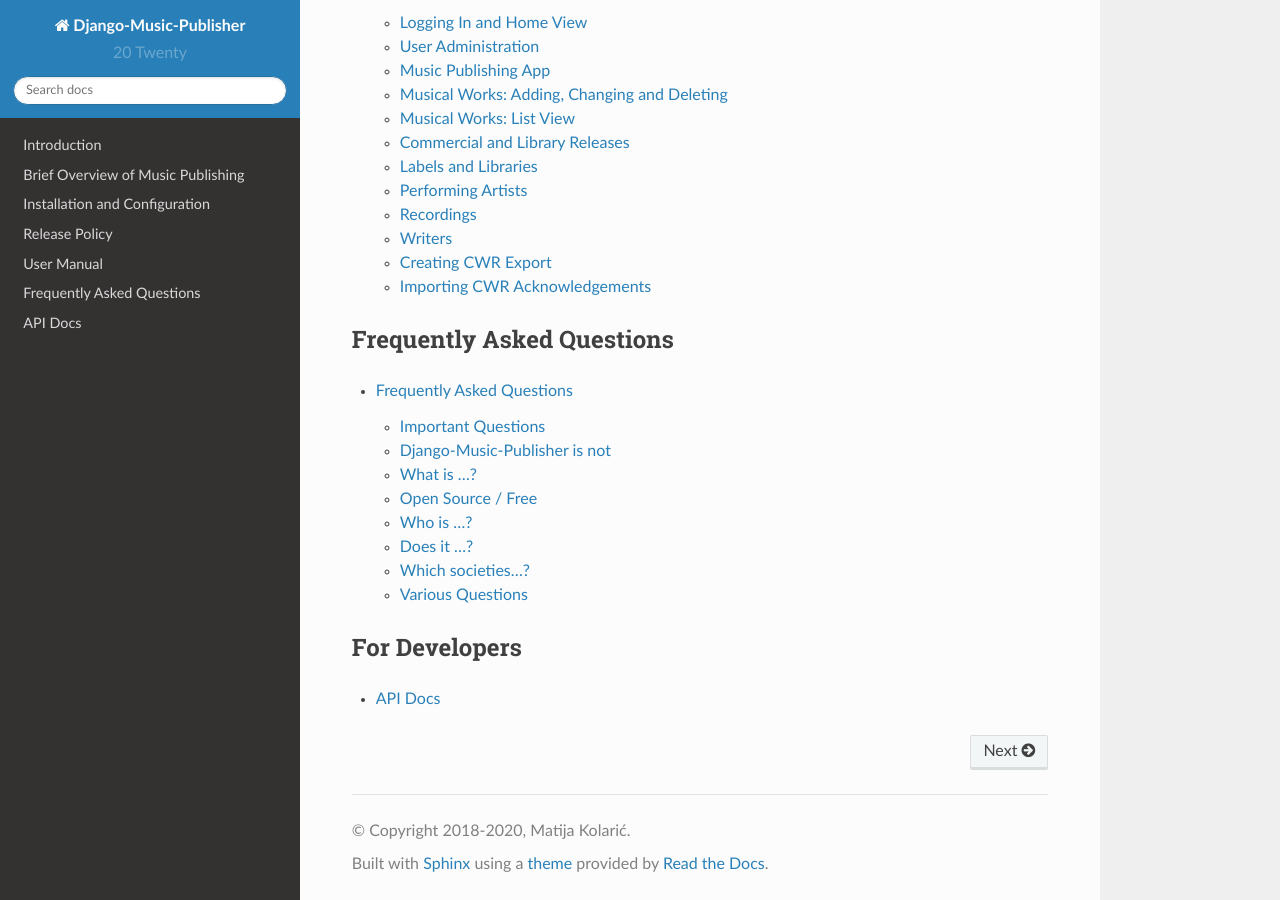
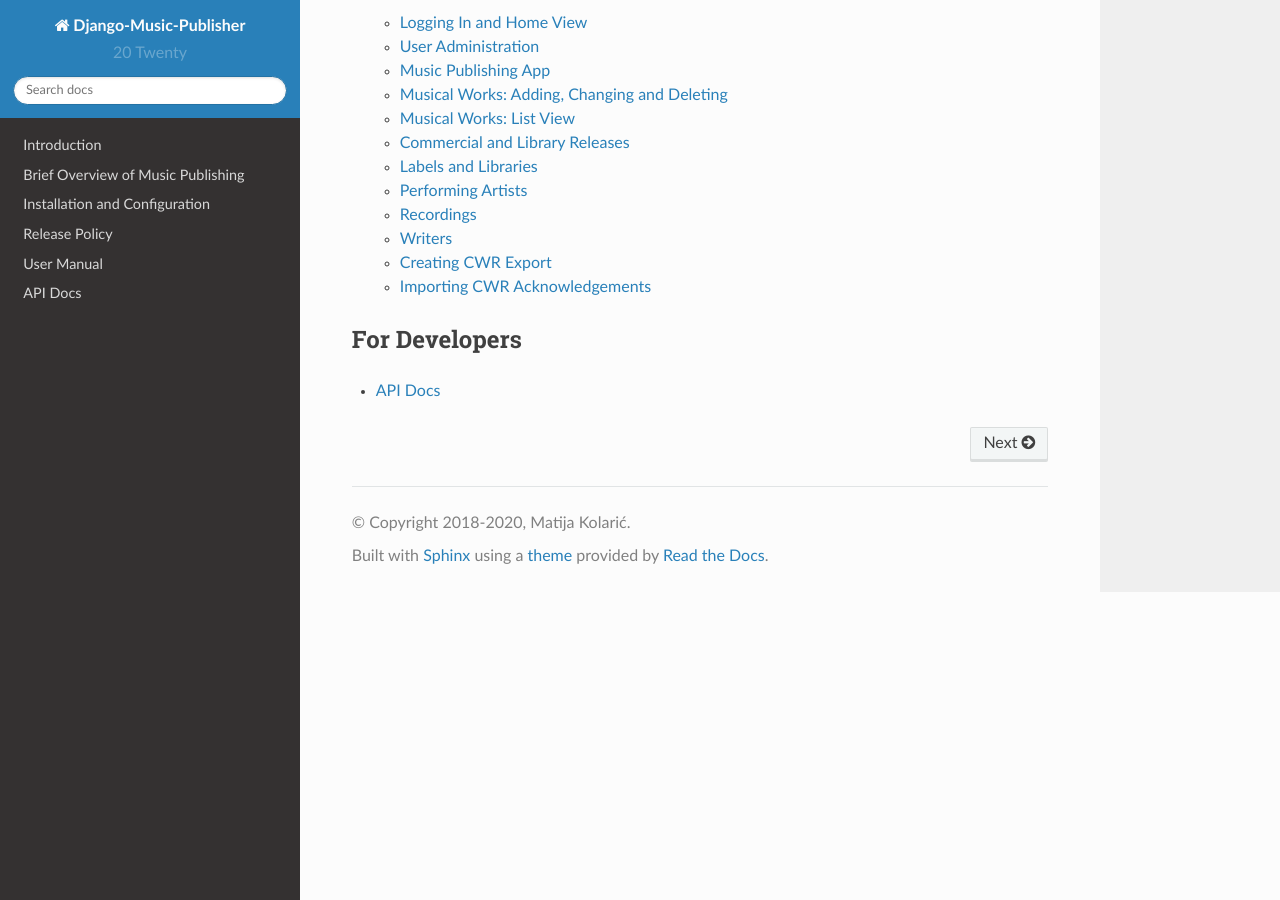
Before and after one commit to matijakolaric-com/django-music-publisher, a Sphinx documentation site: the page built from docs/index.rst, in a window 1280 px wide and 900 px high, scrolled down 1246 px. Built offline with Sphinx 7.4.7 and the Read the Docs theme 2.0.0, drawn with Linux system fonts in a browser that asks for light colours; some of the changed lines change nothing that is shown.

Commit message:
dropped FAQ

```diff
--- a/docs/faq.rst
+++ /dev/null
@@ -1,207 +0,0 @@
-Frequently Asked Questions
-==========================
-
-
-Important Questions
-+++++++++++++++++++
-
-Should I read the documentation? Which parts?
-	Yes. All of it.
-
-Should I read the documentation before reading FAQ?
-	Yes. At least the user manual.
-
-Should I read the documentation and the FAQ before asking for support?
-	Yes. ALL of it.
-
-Can I search through the documentation?
-	Yes. Please do.
-
-
-Django-Music-Publisher is not
-+++++++++++++++++++++++++++++
-
-Django-Music-Publisher is an **open source software for original music
-publishers**.
-
-Is it for administrators (who may or may not also be original publishers)?
-	No.
-
-Is it for sub-publishers (who may or may not also be original publishers)?
-	No.
-
-Is it for unpublished writers?
-	No.
-
-Is it used to create music?
-	No.
-
-Is it used for music notation?
-	No.
-
-Can it be used to stream music?
-	No.
-
-Is it a music library?
-	No.
-
-Made by aliens (ancient or contemporary)?
-	No.
-
-
-What is ...?
-++++++++++++
-
-What is a music publisher?
-	See `Wikipedia <https://en.wikipedia.org/wiki/Music_publisher_(popular_music)>`_.
-
-What is an **original** music publisher?
-	Original publisher is a publisher who is signing publishing agreements with
-	composers and lyricists. It is a **publisher role**, not a type of
-	publisher.
-
-What other kinds are there?
-	Publishers also can sign agreements with other publishers. The most
-	important roles are **administrator** and **sub-publisher**.
-
-What is the difference between original publishers, administrators and sub-publishers?
-	That would be beyond the scope of this document. What is important is that
-	both require significantly more complex data structure and therefore also a
-	far more complex user interface. Django-Music-Publisher does not support
-	anything beyond the role of original publisher.
-
-What is Common Works Registration (CWR)?
-	CWR is a specification of a process and a file format for registering
-	musical works, and several related tasks, with collecting societies worldwide.
-
-
-Open Source / Free
-++++++++++++++++++
-
-Does "free" mean "free of charge"?
-	Yes. If you install if from the official repository, then you can use it free of charge.
-	But anyone is also free to sell it, so it may not be free of charge elsewhere.
-
-What is open source?
-	Open source means that the whole source for this program is freely available.
-
-Who is ...?
-+++++++++++
-
-When my society says I should ask the vendor about some issue, who do I ask?
-	Regardless if you installed Django-Music-Publisher yourself, the software
-	vendor in their meaning of the word is **you**, as you have accepted the
-	MIT licence, which makes clear that the software comes 'as is'.
-
-	Having said that, you are welcome to report any potential bugs to the
-	repository. The maintainer may choose to help you. Or not.
-
-
-Does it ...?
-+++++++++++++++
-
-Export Common Works Registration (CWR) files and process acknowledgements?
-	Yes. CWR 2.1 is supported and well tested, CWR 2.2 will not be implemented.
-	CWR 3.0 is experimental and available as a separate module.
-
-Export Electronic Batch Registration (EBR) files?
-	No. EBR is officially accepted by MusicMark (ASCAP, BMI, SOCAN) and
-	unofficially also by a few other societies. All of them also accept CWR.
-
-Export MWN (DDEX) or any other DDEX format?
-	DDEX licence is not compatible with MIT licence. DDEX promised to solve the issue promptly. Months ago.
-
-Export some other format specified by someone?
-	There are two JSON-based export formats. They are work in progress,
-	and are still unspecified. However, any developer should be able to
-	fiure them out.
-
-Import CWR acknowledgements?
-	Yes. However, if it contains additional information, then you must use an
-	external tool. The maintainer has two freely available:
-
-	* `ACK Tools <https://matijakolaric.com/free/cwr-x-ack-tool/>`_
-	* `Visual CWR <https://matijakolaric.com/free/cwr-syntax-highlighter/>`_
-
-Import metadata from other sources?
-	Formats used by Django's ``loaddata`` are, naturally, supported, but
-	nothing else at the moment. (If you dont understand, it means **No** in
-	Geek.)
-
-
-Which societies...?
-+++++++++++++++++++
-
-Every society (CMO, PRO, MRO, etc.) is somewhat different. Django Music
-Publisher has been tested with some of them, and other software solutions by
-the maintainer have also been used in many more. Here is what we know.
-
-ASCAP, BMI, PRS/MCPS
-	Registering and acknowledgement processing works flawlessly. For new works,
-	ISWCs are issued **after** the successful registration. One has to request
-	it as CSV from PRS/MCPS and import. Manually adding ISWCs is also possible.
-
-BUMA/STEMRA, GEMA, KODA, SABAM, STIM, TEOSTO, TONO
-	Registering and acknowledgement processing works flawlessly (same as in
-	PRS/MCPS). There may be some country-specific rules that are not covered.
-
-SESAC/HFA, SOCAN/SODRAC, CMMRA
-    There were some issues due to software changes in SESAC/HFA and it
-    is not clear to the maintainer how Musicmark will process SODRAC (SOCAN RR)
-    registrations. Probably works.
-
-SAMRO, MESAM
-	Requires more testing, probably completely compatible.
-
-Other EU Societies
-	In most, nothing was tested. In some, acknowledgement files are very messed
-	up and can not be imported. Some do not send acknowledgement files at all,
-	or just send acknowledgement files for the first part od the two-part
-	registration process.
-
-Europe, not in EU
-	Absolutely no idea.
-
-Asia (except ACUM and MESAM) and Africa (except SAMRO)
-	Absolutely no idea.
-
-Latin America
-	It's complicated. Most of the stuff will work in most societies. There may
-	be some country-specific rules that are not covered.
-
-
-
-Various Questions
-++++++++++++++++++++++++++++++++
-
-What is ``relative share`` exactly?
-	When writers (composers and lyricists) create a work, they split the shares
-	among them. This is ``relative share``. A writer may then have a publisher,
-	which would be you in this case. They usually transfer 50% of performance
-	and 100% of mechanical and synchronization rights to the publisher. In some
-	countries, however, different splits may be enforced by law.
-
-What is ``publisher fee`` exactly?
-	This field is **not used for registrations**. In some cases the publisher
-	has to pay part of their revenues to the writer. The **kept** percentage
-	of it is referred to as ``publisher fee``.
-
-Where do I put the duration of the composition?
-	Compositions do not really have a duration, recordings do. So, it is only
-	possible to assign duration to the ``Recording``.
-
-I don't have ISWC codes. What do I do?
-	You can enter other data and then add ISWCs later on. You should ask your
-	society how to apply. Some will assing them automatically once you register
-	by CWR.
-
-Is there any way of auto-filling the works?
-	There is a simple way to add similar works. Open a work that you want to
-	use as a template, enter the changes and then press on ``Save as new``.
-	The new work will be saved and opened. Repeat for all works.
-	See :doc:`Works <manual_works>` for
-	details.
-
-How do I enter multiple original publishers per one writer?
-	This is described
-	in :doc:`Works <manual_works>`.
--- a/docs/index.rst
+++ b/docs/index.rst
@@ -60,14 +60,6 @@
 
    manual
 
-Frequently Asked Questions
-**************************
-
-.. toctree::
-   :maxdepth: 2
-
-   faq
-
 For Developers
 ********************
 
```
